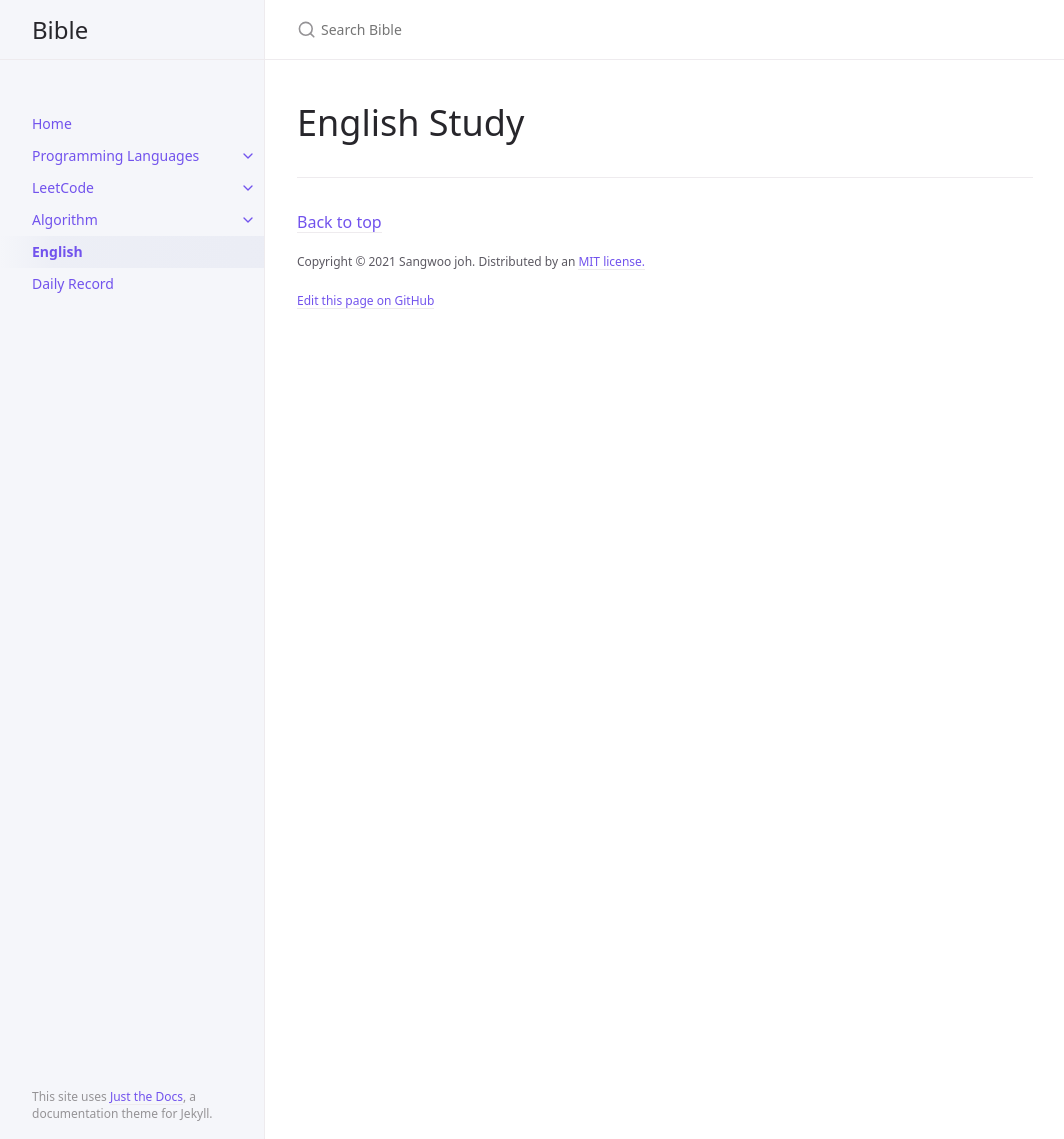
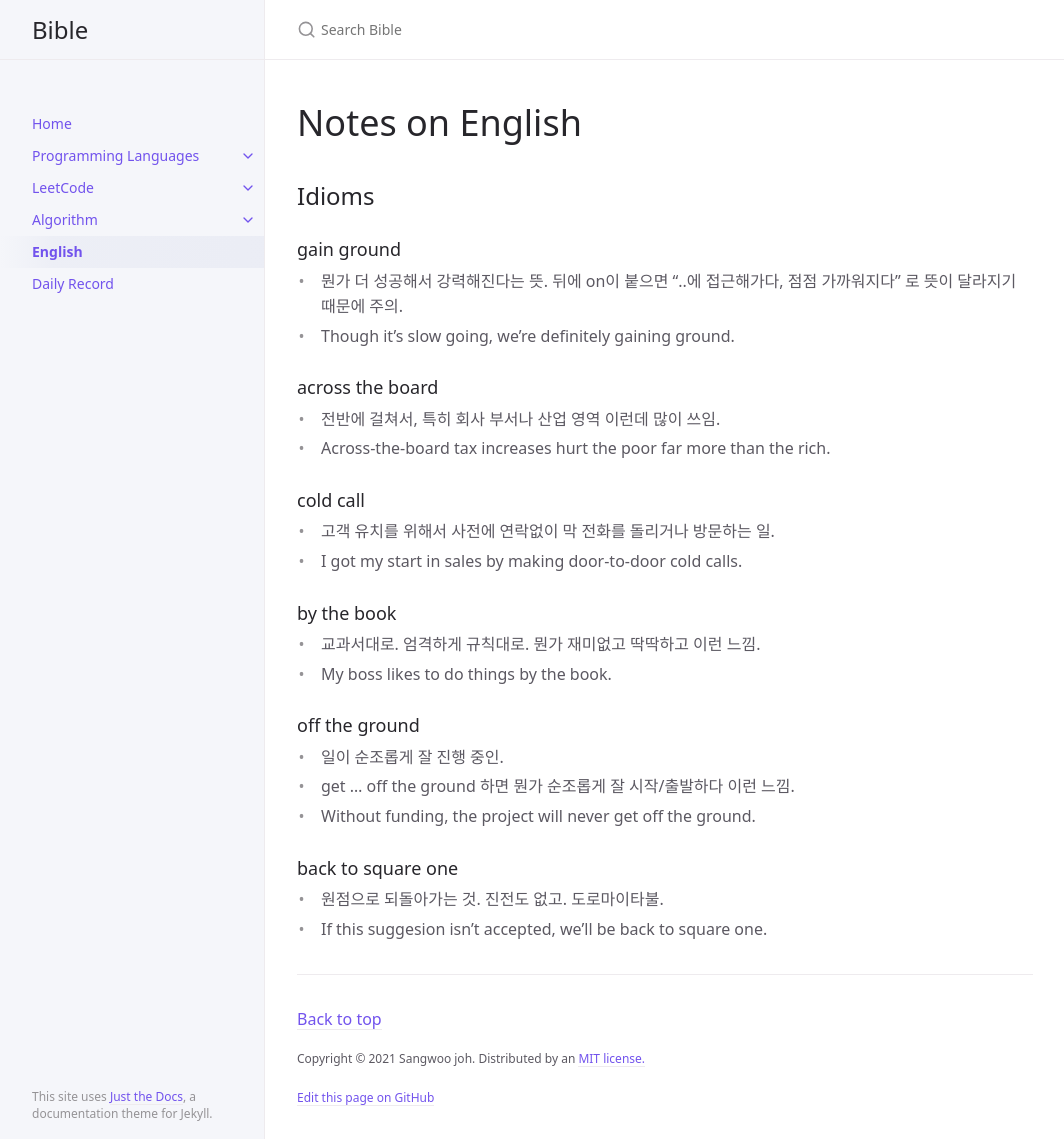
Before and after one commit to sangwoo-joh/bible-archive, a Jekyll site: the page built from english/index.md, in a window 1280 px wide and 1139 px high. Shown: the whole window, without its empty margins (107-1171 px from the left). Built offline with Jekyll 4.4.1, drawn with Linux system fonts in a browser that asks for light colours.

Commit message:
Let's start English!

```diff
--- a/english/index.md
+++ b/english/index.md
@@ -5,4 +5,33 @@ nav_order: 3
 permalink: /english/
 ---
 
-# English Study
+# Notes on English
+
+## Idioms
+### gain ground
+ - 뭔가 더 성공해서 강력해진다는 뜻. 뒤에 on이 붙으면 "..에
+   접근해가다, 점점 가까워지다" 로 뜻이 달라지기 때문에 주의.
+ - Though it's slow going, we're definitely gaining ground.
+
+### across the board
+ - 전반에 걸쳐서, 특히 회사 부서나 산업 영역 이런데 많이 쓰임.
+ - Across-the-board tax increases hurt the poor far more than the
+   rich.
+
+### cold call
+ - 고객 유치를 위해서 사전에 연락없이 막 전화를 돌리거나 방문하는 일.
+ - I got my start in sales by making door-to-door cold calls.
+
+### by the book
+ - 교과서대로. 엄격하게 규칙대로. 뭔가 재미없고 딱딱하고 이런 느낌.
+ - My boss likes to do things by the book.
+
+### off the ground
+ - 일이 순조롭게 잘 진행 중인.
+ - get ... off the ground 하면 뭔가 순조롭게 잘 시작/출발하다 이런
+   느낌.
+ - Without funding, the project will never get off the ground.
+
+### back to square one
+ - 원점으로 되돌아가는 것. 진전도 없고. 도로마이타불.
+ - If this suggesion isn't accepted, we'll be back to square one.
```
Also changed, not shown: index.md (+1 -1 lines).
